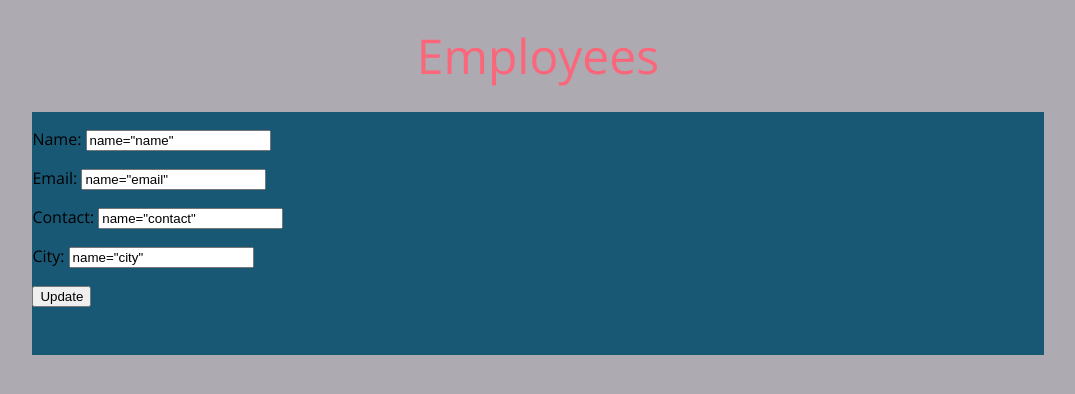
After one commit to saura-t/Python-minis, a Django app: template CURD Operations/onBoarding/employees/templates/update.html in a window 1280 px wide. The commit adds this page. Shown: the top 394 px of the page, without its empty margins (102-1177 px from the left). Run offline with Django 3.2, Linux system fonts and the light colour scheme; the template is opened without the code that fills it, so the values that code supplies are empty.

Commit message:
implemented update feature

```diff
--- a/CURD Operations/onBoarding/employees/templates/home.html
+++ b/CURD Operations/onBoarding/employees/templates/home.html
@@ -16,7 +16,7 @@
             <td>{{ item.contact }}</td>
             <td>{{ item.city }}</td>
             <td>
-                <button>update</button>
+                <a href="{% url 'update_emp' item.idemp %}"><button>update</button></a>
                 <br>
                 <a href="{% url 'delete_emp' item.idemp %}"><button>delete</button></a>
             </td>
--- /dev/null
+++ b/CURD Operations/onBoarding/employees/templates/update.html
@@ -0,0 +1,15 @@
+{% extends 'index.html' %}
+
+{% block update_emp %}
+<form method="post" action="../{{ emp.idemp }}/" class="container" style="background-color: #185875; color: black;">
+    <p><label for="name">Name:</label>
+    <input id="name" type="text" value={{emp.name}} name="name"></p>
+    <p><label for="email">Email:</label>
+    <input id="email" type="email" value={{emp.email}} name="email"></p>
+    <p><label for="contact">Contact:</label>
+    <input id="contact" type="text" value={{emp.contact}} name="contact"></p>
+    <p><label for="city">City:</label>
+    <input id="city" type="text" value={{emp.city}} name="city"></p>
+    <button type="submit">Update</button>
+</form>
+{% endblock %}
--- a/CURD Operations/onBoarding/employees/urls.py
+++ b/CURD Operations/onBoarding/employees/urls.py
@@ -6,4 +6,5 @@ urlpatterns = [
     path('add/', views.add_emp, name='add_emp'),
     path('process-add/', views.process_add_emp, name='process_add_emp'),
     path('delete-emp/<int:idemp>/', views.delete_emp, name='delete_emp'),
+    path('update-emp/<int:idemp>/', views.update_emp, name='update_emp'),
 ]
--- a/CURD Operations/onBoarding/templates/index.html
+++ b/CURD Operations/onBoarding/templates/index.html
@@ -13,5 +13,7 @@
     {% endblock %}
     {% block add_emp %}
     {% endblock %}
+    {% block update_emp %}
+    {% endblock %}
 </body>
 </html>
```
Also changed, not shown: CURD Operations/onBoarding/employees/views.py (+12 -15 lines).
